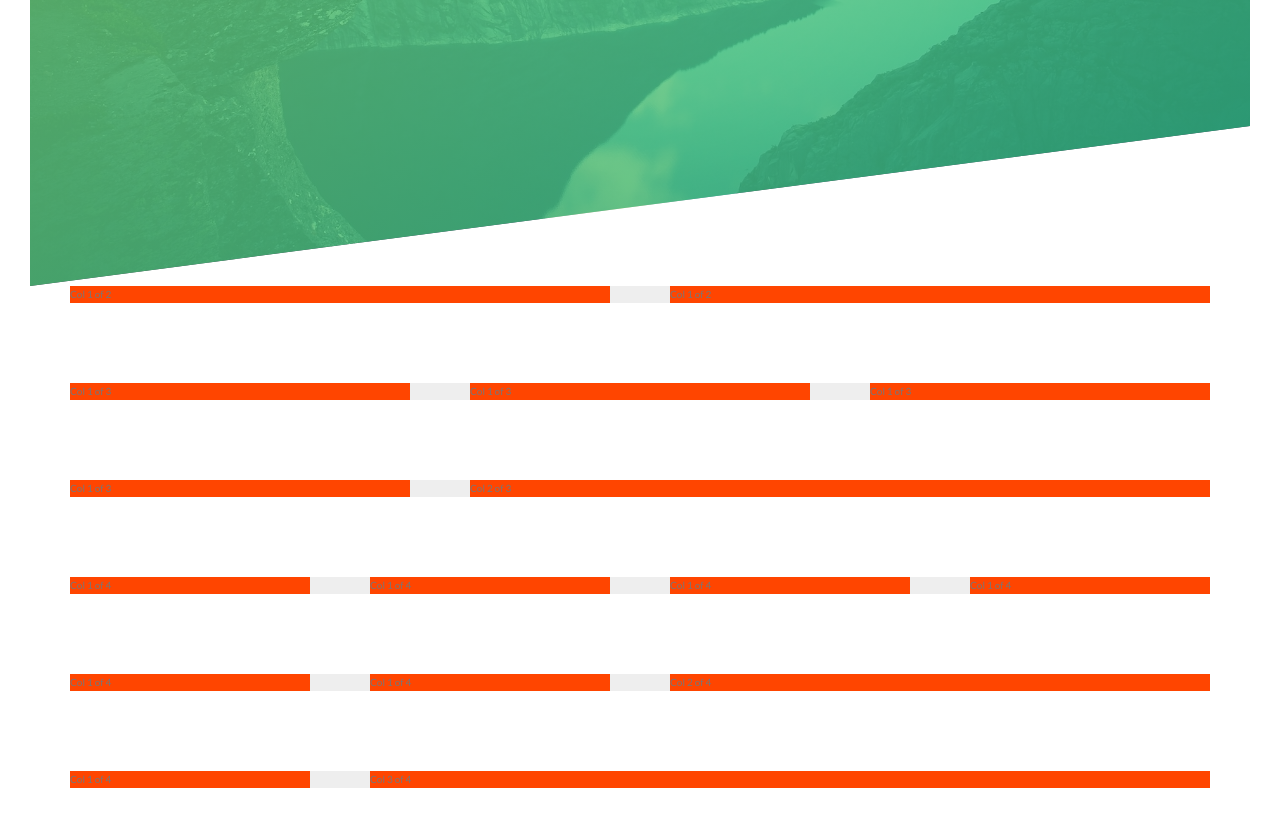
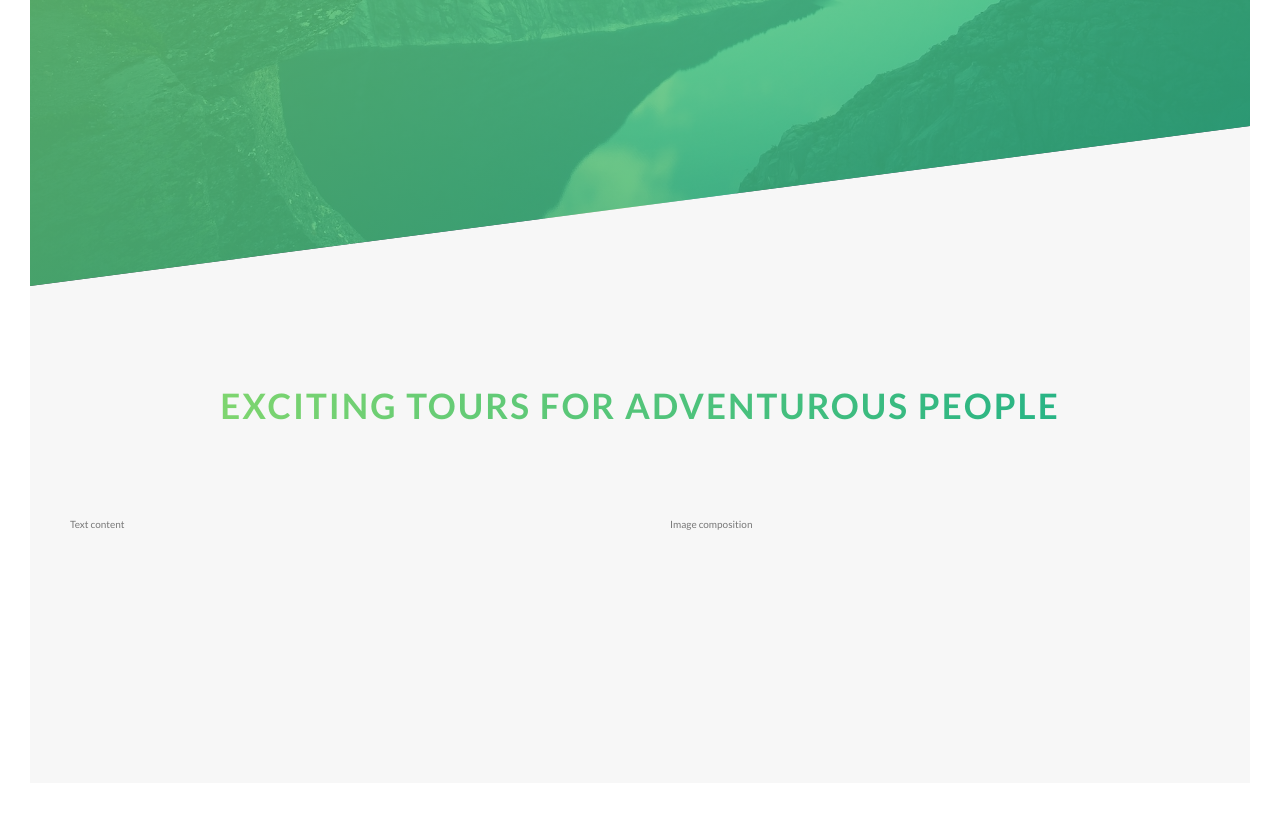
Before and after one commit to ayush987goyal/natours-scss, a website: page index.html in a window 1280 px wide. Shown: the part 504-1322 px from the top of the page. Drawn offline with Linux system fonts and the light colour scheme.

Commit message:
added about section and secondary heading with skew animation

```diff
--- a/index.html
+++ b/index.html
@@ -27,7 +27,26 @@
             </div>
         </header>
 
-        <section class="grid-test">
+        <main>
+            <section class="section-about">
+                <div class="u-center-text u-margin-bottom-8">
+                    <h2 class="heading-secondary">
+                        Exciting tours for adventurous people
+                    </h2>
+                </div>
+
+                <div class="row">
+                    <div class="col-1-of-2">
+                        Text content
+                    </div>
+                    <div class="col-1-of-2">
+                        Image composition
+                    </div>
+                </div>
+            </section>
+        </main>
+
+        <!-- <section class="grid-test">
             <div class="row">
                 <div class="col-1-of-2">
                     Col 1 of 2
@@ -93,6 +112,6 @@
                     Col 3 of 4
                 </div>
             </div>
-        </section>
+        </section> -->
     </body>
 </html>
--- a/sass/abstracts/_variables.scss
+++ b/sass/abstracts/_variables.scss
@@ -2,6 +2,8 @@
 $color-primary: #55c57a;
 $color-primary-light: #7ed56f;
 $color-primary-dark: #28b485;
+
+$color-grey-light-1: #f7f7f7;
 
 $color-grey-dark: #777;
 $color-white: #fff;
--- a/sass/base/_typography.scss
+++ b/sass/base/_typography.scss
@@ -38,3 +38,20 @@
         animation: moveInRight 1s ease-out;
     }
 }
+
+.heading-secondary {
+    font-size: 3.5rem;
+    text-transform: uppercase;
+    font-weight: 700;
+    display: inline-block;
+    background-image: linear-gradient(to right, $color-primary-light, $color-primary-dark);
+    -webkit-background-clip: text;
+    color: transparent;
+    letter-spacing: 0.2rem;
+    transition: all 0.2s;
+
+    &:hover {
+        transform: skewY(2deg) skewX(15deg) scale(1.1);
+        text-shadow: 0.5rem 1rem 2rem rgba($color-black, 0.2);
+    }
+}
--- a/sass/base/_utilities.scss
+++ b/sass/base/_utilities.scss
@@ -0,0 +1,7 @@
+.u-center-text {
+    text-align: center;
+}
+
+.u-margin-bottom-8 {
+    margin-bottom: 8rem;
+}
--- a/sass/layout/_grid.scss
+++ b/sass/layout/_grid.scss
@@ -1,6 +1,5 @@
 .row {
     max-width: $grid-width;
-    background-color: #eee;
     margin: 0 auto;
 
     &:not(:last-child) {
@@ -10,7 +9,6 @@
     @include clearfix;
 
     [class^='col-'] {
-        background-color: orangered;
         float: left;
 
         &:not(:last-child) {
--- a/sass/pages/_home.scss
+++ b/sass/pages/_home.scss
@@ -0,0 +1,5 @@
+.section-about {
+    background-color: $color-grey-light-1;
+    padding: 25rem 0;
+    margin-top: -20vh;
+}
```
Also changed, not shown: css/style.css.
